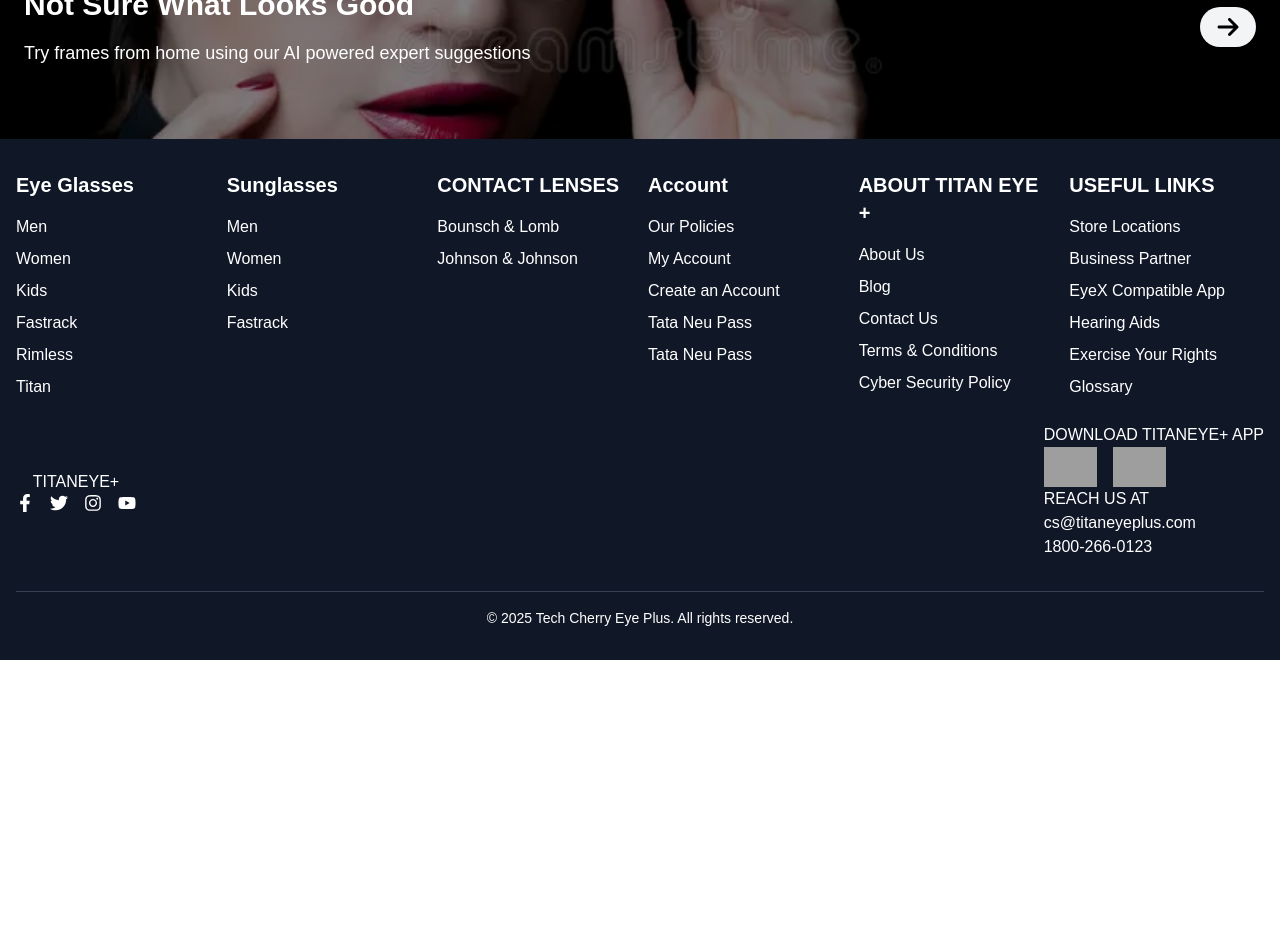
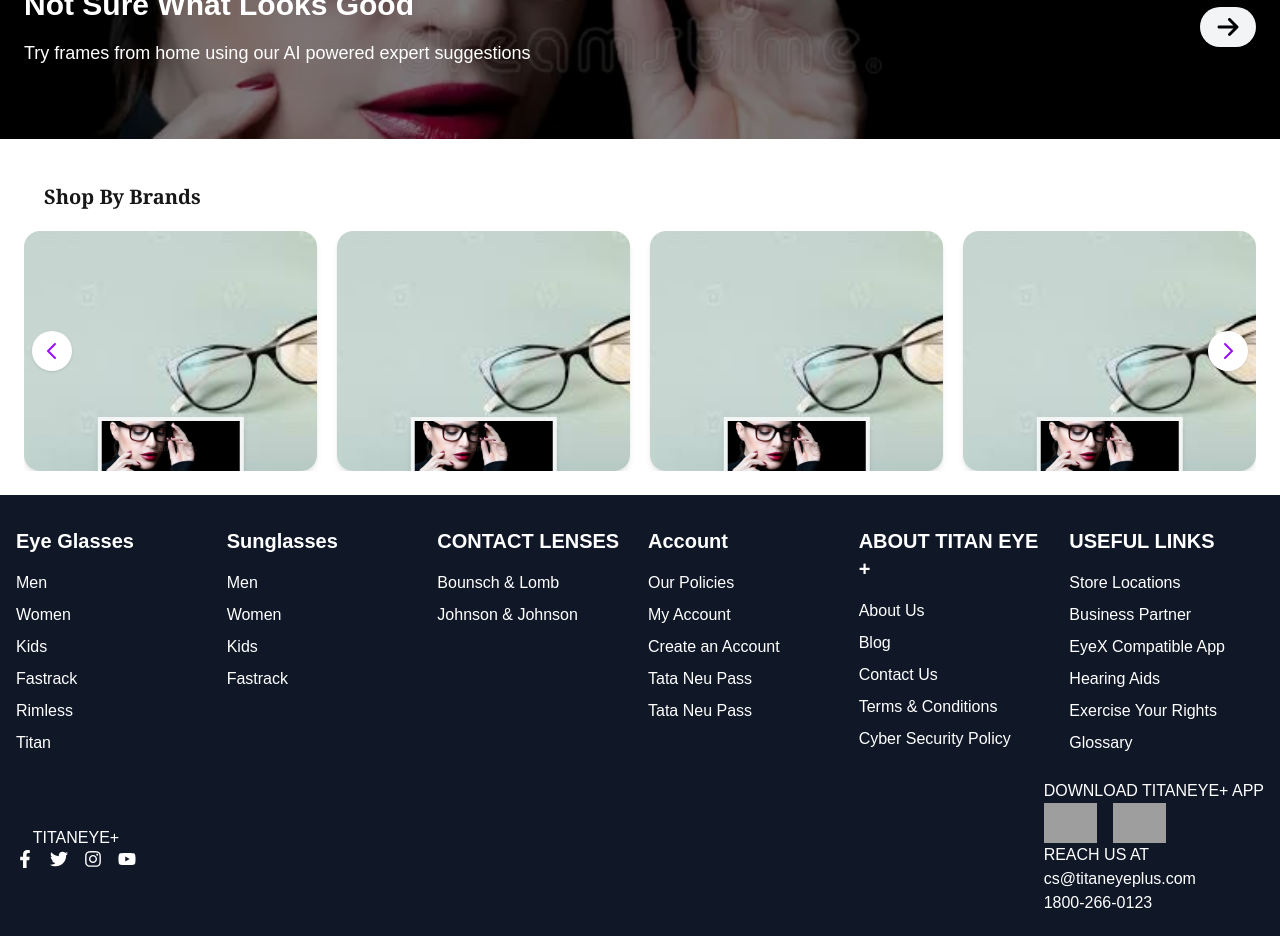
Before and after one commit to bhanupratapTC2025/my-app, a Next.js app: page / in a window 1280 px wide. Shown: the part 2680-3616 px from the top of the page. Before the commit the page ends 3340 px from the top, so only its background shows below. Built offline with nearby package versions, Linux system fonts and the light colour scheme; grey boxes are pictures that could not be loaded.

Commit message:
shop by brand added

```diff
--- a/src/app/page.js
+++ b/src/app/page.js
@@ -5,6 +5,7 @@ import FrequentlyBought from '@/components/home/FrequentlyBought'
 import BannerSlider from '@/components/home/ImageSlider'
 import OfferCards from '@/components/home/OfferCards'
 import PerfectPare from '@/components/home/PerfectPare'
+import ShopByBrands from '@/components/home/ShopByBrands'
 import StoreDirection from '@/components/home/StoreDirection'
 import React from 'react'
 
@@ -18,6 +19,7 @@ function page() {
       <FrequentlyBought/>
       <PerfectPare/>
       <AiDirection/>
+      <ShopByBrands/>
     </div>
   )
 
--- /dev/null
+++ b/src/components/home/ShopByBrands.jsx
@@ -0,0 +1,131 @@
+'use client';
+
+import Image from "next/image";
+import Link from "next/link";
+import { Swiper, SwiperSlide } from "swiper/react";
+import { Navigation,  Autoplay } from "swiper/modules";
+import "swiper/css";
+import "swiper/css/navigation";
+import "swiper/css/pagination";
+
+const brands = [
+  {
+    id: 1,
+    name: "LensKart",
+    image: "/slider/eyeSlideImg2.jpg",
+    logo: "/slider/eyeSlideImg1.webp",
+    path: "/brands/lenskart",
+  },
+  {
+    id: 2,
+    name: "Bausch + Lomb",
+    image: "/slider/eyeSlideImg2.jpg",
+    logo: "/slider/eyeSlideImg1.webp",
+    path: "/brands/bausch-lomb",
+  },
+  {
+    id: 3,
+    name: "FreshLook",
+    image: "/slider/eyeSlideImg2.jpg",
+    logo: "/slider/eyeSlideImg1.webp",
+    path: "/brands/freshlook",
+  },
+  {
+    id: 4,
+    name: "Acuvue",
+    image: "/slider/eyeSlideImg2.jpg",
+    logo: "/slider/eyeSlideImg1.webp",
+    path: "/brands/acuvue",
+  },
+  {
+    id: 5,
+    name: "Bhed",
+    image: "/slider/eyeSlideImg2.jpg",
+    logo: "/slider/eyeSlideImg1.webp",
+    path: "/brands/acuvue",
+  },
+];
+
+const ShopByBrands = () => {
+  return (
+    <div className="p-6 relative">
+      <h1 className="text-xl font-bold font-serif p-5">Shop By Brands</h1>
+
+      <Swiper
+        modules={[Navigation,  Autoplay]}
+        spaceBetween={20}
+        slidesPerView={1}
+        loop={true}
+        autoplay={{ delay: 3000, disableOnInteraction: false }}
+
+        navigation={{
+          nextEl: ".custom-swiper-next",
+          prevEl: ".custom-swiper-prev",
+        }}
+        breakpoints={{
+          640: { slidesPerView: 2 },
+          768: { slidesPerView: 3 },
+          1024: { slidesPerView: 4 },
+        }}
+        className="w-full"
+      >
+        {brands.map((brand) => (
+          <SwiperSlide key={brand.id}>
+            <Link
+              href={brand.path}
+              className="relative bg-white shadow-md rounded-2xl overflow-hidden hover:shadow-xl hover:scale-[1.03] transition duration-300 ease-in-out cursor-pointer block"
+            >
+              <div className="relative w-full h-60">
+                <Image
+                  src={brand.image || "/placeholder.png"}
+                  alt={brand.name}
+                  fill
+                  className="object-cover"
+                  sizes="(max-width: 768px) 100vw, 33vw"
+                />
+
+                {/* Logo Overlay at bottom-center */}
+                <div className="absolute -bottom-1 left-1/2 transform -translate-x-1/2 bg-white/80   shadow-md p-1">
+                  <Image
+                    src={brand.logo || "/placeholder.png"}
+                    alt={brand.name}
+                    width={180}
+                    height={50}
+                    className="object-contain"
+                  />
+                </div>
+              </div>
+            </Link>
+          </SwiperSlide>
+        ))}
+
+        {/* Custom Navigation Buttons */}
+        <button className="custom-swiper-prev absolute left-2 top-1/2 z-10 -translate-y-1/2 bg-white shadow rounded-full p-2 hover:bg-purple-100 transition">
+          <svg
+            className="w-6 h-6 text-purple-600"
+            fill="none"
+            stroke="currentColor"
+            strokeWidth={2}
+            viewBox="0 0 24 24"
+          >
+            <path strokeLinecap="round" strokeLinejoin="round" d="M15 19l-7-7 7-7" />
+          </svg>
+        </button>
+
+        <button className="custom-swiper-next absolute right-2 top-1/2 z-10 -translate-y-1/2 bg-white shadow rounded-full p-2 hover:bg-purple-100 transition">
+          <svg
+            className="w-6 h-6 text-purple-600"
+            fill="none"
+            stroke="currentColor"
+            strokeWidth={2}
+            viewBox="0 0 24 24"
+          >
+            <path strokeLinecap="round" strokeLinejoin="round" d="M9 5l7 7-7 7" />
+          </svg>
+        </button>
+      </Swiper>
+    </div>
+  );
+};
+
+export default ShopByBrands;
```
